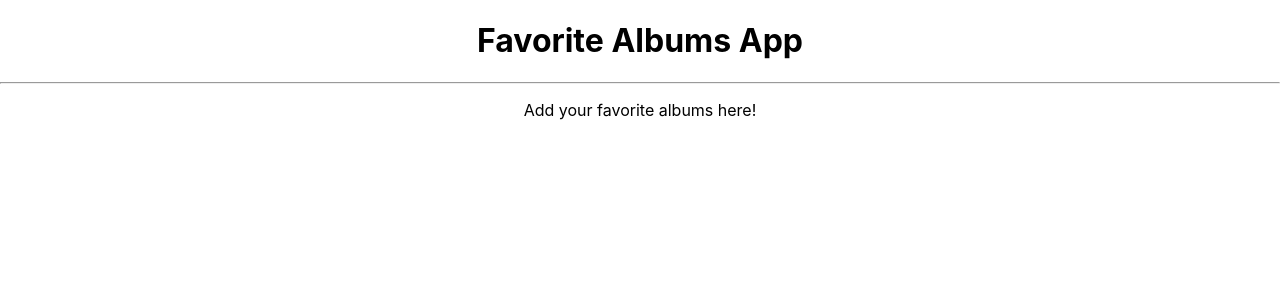
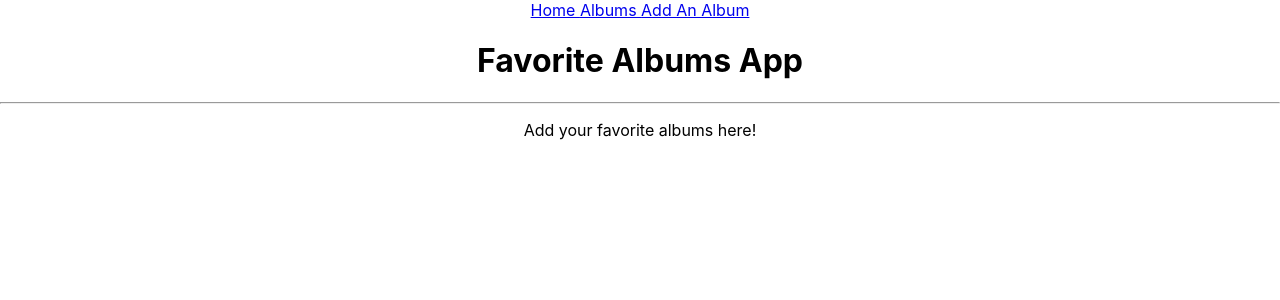
Before and after one commit to guzdaniel/favorite-albums-app, a React (Create React App) app: page / in a window 1280 px wide. Shown: the top 300 px of the page. Built offline with nearby package versions, Linux system fonts and the light colour scheme.

Commit message:
adds navigation bar

```diff
--- a/src/Components/App.js
+++ b/src/Components/App.js
@@ -4,12 +4,14 @@ import Home from './Home';
 import AlbumList from './AlbumList';
 import AlbumForm from './AlbumForm';
 import AlbumDetails from './AlbumDetails';
+import Navigation from './Navigation';
 import { BrowserRouter as Router, Switch, Route } from 'react-router-dom'
 
 function App() {
   return (
     <Router>
       <div className="App">
+        <Navigation />
         <Switch>
           <Route path="/albums/new">
             <AlbumForm />
--- a/src/Components/Navigation.js
+++ b/src/Components/Navigation.js
@@ -1,9 +1,17 @@
 import React from "react";
 
-function Navigation(){
+import { NavLink } from "react-router-dom";
+
+
+
+function Navigation() {
     return (
-
-    )
+        <nav>
+            <NavLink to="/"> Home </NavLink>
+            <NavLink to="/albums"> Albums </NavLink>
+            <NavLink to="/albums/new"> Add An Album </NavLink>
+        </nav>
+    );
 }
 
 export default Navigation
```
